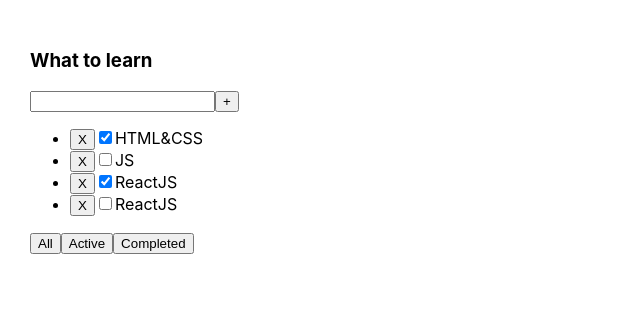
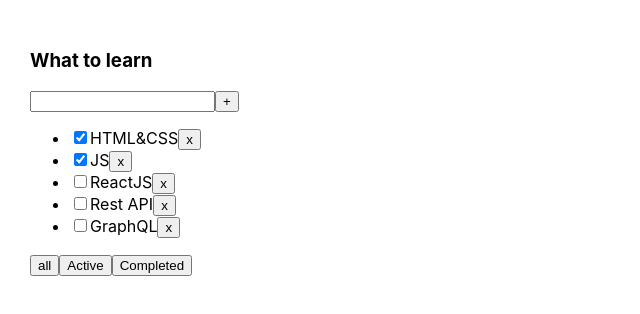
Before and after one commit to LapatinKostya/Todolist, a React (Create React App) app: page / in a window 1280 px wide. Shown: the top 314 px of the page, without its empty margins (0-640 px from the left). Built offline with nearby package versions, Linux system fonts and the light colour scheme.

Commit message:
Third lesson (input, button)

```diff
--- a/package.json
+++ b/package.json
@@ -10,10 +10,12 @@
     "@types/node": "^12.0.0",
     "@types/react": "^16.9.0",
     "@types/react-dom": "^16.9.0",
+    "@types/uuid": "^8.3.4",
     "react": "^16.13.1",
     "react-dom": "^16.13.1",
     "react-scripts": "3.4.1",
-    "typescript": "~3.7.2"
+    "typescript": "~3.7.2",
+    "uuid": "^8.3.2"
   },
   "scripts": {
     "start": "react-scripts start",
--- a/src/App.tsx
+++ b/src/App.tsx
@@ -1,49 +1,54 @@
 import React, {useState} from 'react';
 import './App.css';
 import {Todolist} from './Todolist';
+import {v1} from "uuid";
 
-export type filterValueType = 'All' | 'Active' | 'Completed'
+export type FilterValuesType = "all" | "active" | "completed";
 
 function App() {
 
-    let [tasks1, setTasks1] = useState([
-        {id: 1, title: "HTML&CSS", isDone: true},
-        {id: 2, title: "JS", isDone: false},
-        {id: 3, title: "ReactJS", isDone: true},
-        {id: 4, title: "ReactJS", isDone: false},
-    ])
+    let [tasks, setTasks] = useState([
+        {id: v1(), title: "HTML&CSS", isDone: true},
+        {id: v1(), title: "JS", isDone: true},
+        {id: v1(), title: "ReactJS", isDone: false},
+        {id: v1(), title: "Rest API", isDone: false},
+        {id: v1(), title: "GraphQL", isDone: false},
+    ]);
 
 
-    const removeTask = (idTask: number) => {
-        tasks1 = tasks1.filter((el) => el.id !== idTask)
-        setTasks1(tasks1)
-        console.log(tasks1)
+
+    const addTask = (newTitle: string) => {
+        const newTask = {id: v1(), title: newTitle, isDone: false}
+        setTasks([newTask, ...tasks])
     }
 
-    const [filteredValue, setFilteredValue] = useState()
-
-    const changeFilter = (value: filterValueType) => {
-
-        setFilteredValue(value)
+    function removeTask(id: string) {
+        let filteredTasks = tasks.filter(t => t.id !== id);
+        setTasks(filteredTasks);
     }
 
+    let [filter, setFilter] = useState<FilterValuesType>("all");
 
-    let filteredTasks = tasks1
-    if (filteredValue === 'Active') {
-        filteredTasks = tasks1.filter(el => el.isDone === false)
+    let tasksForTodolist = tasks;
+
+    if (filter === "active") {
+        tasksForTodolist = tasks.filter(t => t.isDone === false);
     }
-    if (filteredValue === 'Completed') {
-        filteredTasks = tasks1.filter(el => el.isDone === true)
+    if (filter === "completed") {
+        tasksForTodolist = tasks.filter(t => t.isDone === true);
     }
 
+    function changeFilter(value: FilterValuesType) {
+        setFilter(value);
+    }
 
     return (
         <div className="App">
-            <Todolist
-                title="What to learn"
-                tasks={filteredTasks}
-                removeTask={removeTask}
-                changeFilter={changeFilter}
+            <Todolist title="What to learn"
+                      tasks={tasksForTodolist}
+                      removeTask={removeTask}
+                      changeFilter={changeFilter}
+                      addTask={addTask}
             />
         </div>
     );
--- a/src/TodoList.tsx
+++ b/src/TodoList.tsx
@@ -1,8 +1,9 @@
-import React from 'react';
-import {filterValueType} from "./App";
+import React, {useState, ChangeEvent, KeyboardEvent} from 'react';
+import {FilterValuesType} from './App';
+import {Button} from "./components/Button";
 
 type TaskType = {
-    id: number
+    id: string
     title: string
     isDone: boolean
 }
@@ -10,37 +11,62 @@
 type PropsType = {
     title: string
     tasks: Array<TaskType>
-    removeTask: (idTask: number) => void
-    changeFilter: (value: filterValueType) => void
-
+    removeTask: (taskId: string) => void
+    changeFilter: (value: FilterValuesType) => void
+    addTask: (newTitle: string) => void
 }
 
 export function Todolist(props: PropsType) {
 
-    return (
-        <div>
+    const [newTitle, setNewTitle] = useState('')
+
+    const addTaskHandler = () => {
+        props.addTask(newTitle)
+        setNewTitle('')
+    }
+
+    const onChangeHandler = (event: ChangeEvent<HTMLInputElement>) => {
+        setNewTitle(event.currentTarget.value)
+    }
+    const onKeyPressHandler = (event: KeyboardEvent<HTMLInputElement>) => {
+        if (event.key === 'Enter') {
+            addTaskHandler()
+        }
+    }
+
+    const gigaChadChangeFilterHandler = (value: FilterValuesType) => {
+        {
+            props.changeFilter(value)
+        }
+    }
+    const removeTaskHandler = (tId: string) => {
+        props.removeTask(tId)
+    }
+
+    return <div>
         <h3>{props.title}</h3>
         <div>
-                <input/>
-                <button>+</button>
+            <input value={newTitle} onChange={onChangeHandler} onKeyDown={onKeyPressHandler}/>
+            {/*<button onClick={addTaskHandler}>+</button>*/}
+            <Button name={'+'} callBack={addTaskHandler} />
         </div>
         <ul>
-                {props.tasks.map((el) => {
+            {
+                props.tasks.map(t => {
                     return (
-
-                        <li key={el.id}>
-                            <button onClick={() => props.removeTask(el.id)}>X</button>
-                            <input type="checkbox" checked={el.isDone}/>
-                            <span>{el.title}</span>
+                        <li key={t.id}>
+                            <input type="checkbox" checked={t.isDone}/>
+                            <span>{t.title}</span>
+                            <Button name={'x'} callBack={() => removeTaskHandler(t.id)}/>
                         </li>
                     )
-                })}
+                })
+            }
         </ul>
         <div>
-                <button onClick={()=>props.changeFilter('All')}>All</button>
-                <button onClick={()=>props.changeFilter('Active')}>Active</button>
-                <button onClick={()=>props.changeFilter('Completed')}>Completed</button>
+            <Button name={'all'} callBack={() => gigaChadChangeFilterHandler('all')}/>
+            <Button name={'Active'} callBack={() => gigaChadChangeFilterHandler('active')}/>
+            <Button name={'Completed'} callBack={() => gigaChadChangeFilterHandler('completed')}/>
         </div>
     </div>
-    )
 }
--- /dev/null
+++ b/src/components/Button.tsx
@@ -0,0 +1,16 @@
+import React from "react";
+
+type buttonPropsType = {
+    name: string
+    callBack: ()=>void
+}
+
+export const Button = (props:buttonPropsType) => {
+    const onClickHandler = () => {
+        props.callBack()
+
+    }
+    return (
+        <button onClick={onClickHandler}>{props.name}</button>
+    )
+}
```
Also changed, not shown: 1 other file (tests, documents, lock files or other folders). Lines whose indentation alone changed are shown as unchanged.
